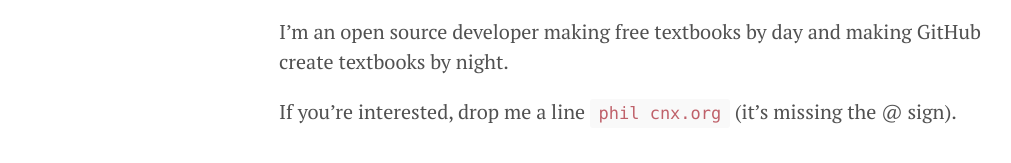
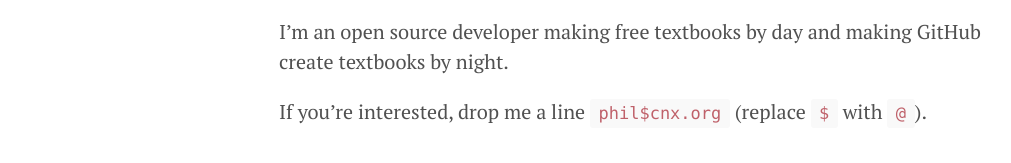
Before and after one commit to philschatz/philschatz.github.io, a Jekyll site: the page built from about.md, in a window 1280 px wide. Shown: the part 175-338 px from the top of the page, without its empty margins (1-1012 px from the left). Built offline with Jekyll 4.4.1, drawn with Linux system fonts in a browser that asks for light colours; Markdown is read by kramdown in place of the engine named in the settings.

Commit message:
anti-spamming

```diff
--- a/about.md
+++ b/about.md
@@ -5,4 +5,4 @@ title: About
 
 I'm an open source developer making free textbooks by day and making GitHub create textbooks by night.
 
-If you're interested, drop me a line `phil cnx.org` (it's missing the @ sign).
+If you're interested, drop me a line `phil$cnx.org` (replace `$` with `@`).
```
